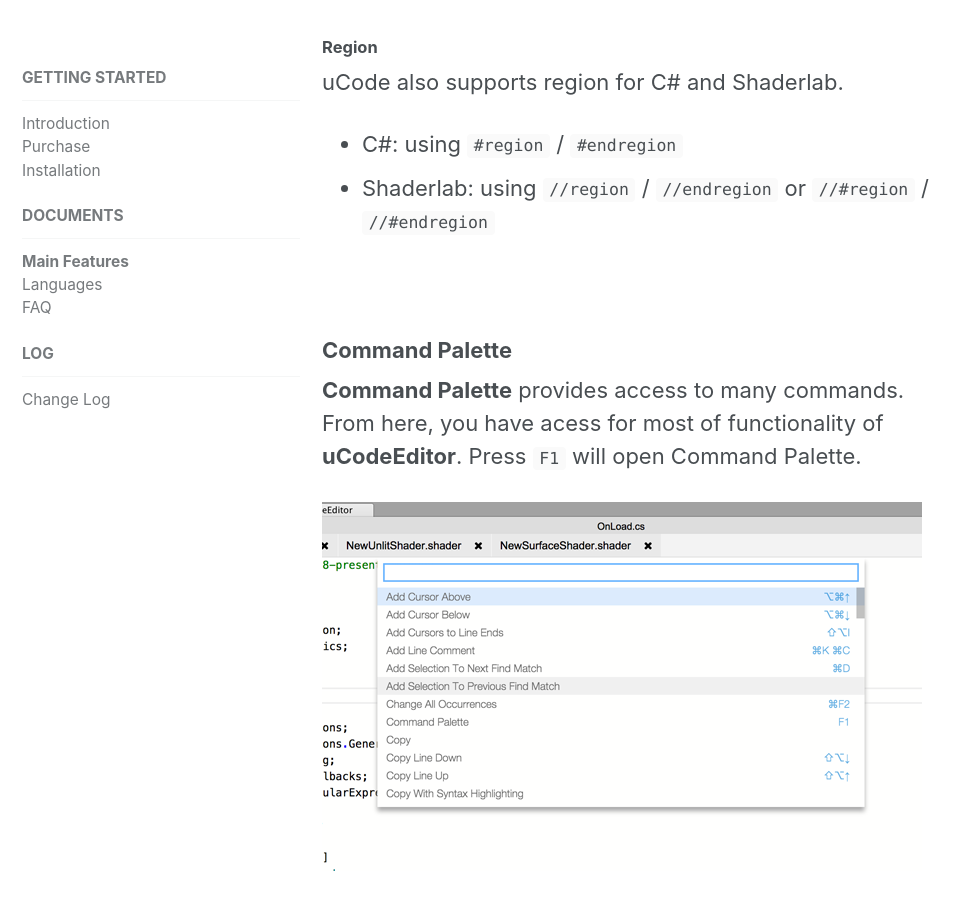
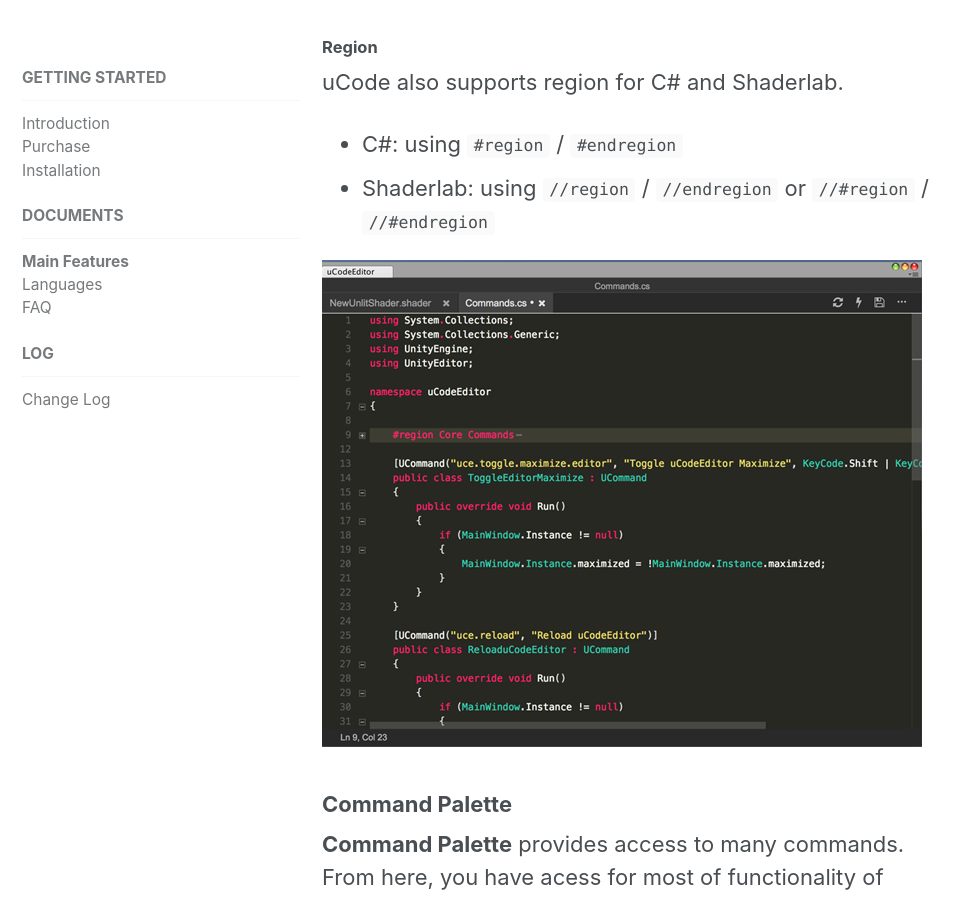
Before and after one commit to amloveyweb/amloveyweb.github.io, a Jekyll site: the page built from _pages/uCodeEditor/features.md, in a window 1280 px wide and 900 px high, scrolled down 2474 px. Shown: the whole window, without its empty margins (0-969 px from the left). Built offline with Jekyll 4.4.1, drawn with Linux system fonts in a browser that asks for light colours; nearby versions of some CDN libraries.

Commit message:
fix images

```diff
--- a/_pages/uCodeEditor/features.md
+++ b/_pages/uCodeEditor/features.md
@@ -52,7 +52,7 @@
 - C#: using `#region` / `#endregion`
 - Shaderlab: using `//region` / `//endregion` or `//#region` / `//#endregion`
 
-![](assets/images/uce/folding.png)
+![](/assets/images/uce/folding.png)
 
 ### Command Palette
 
```
